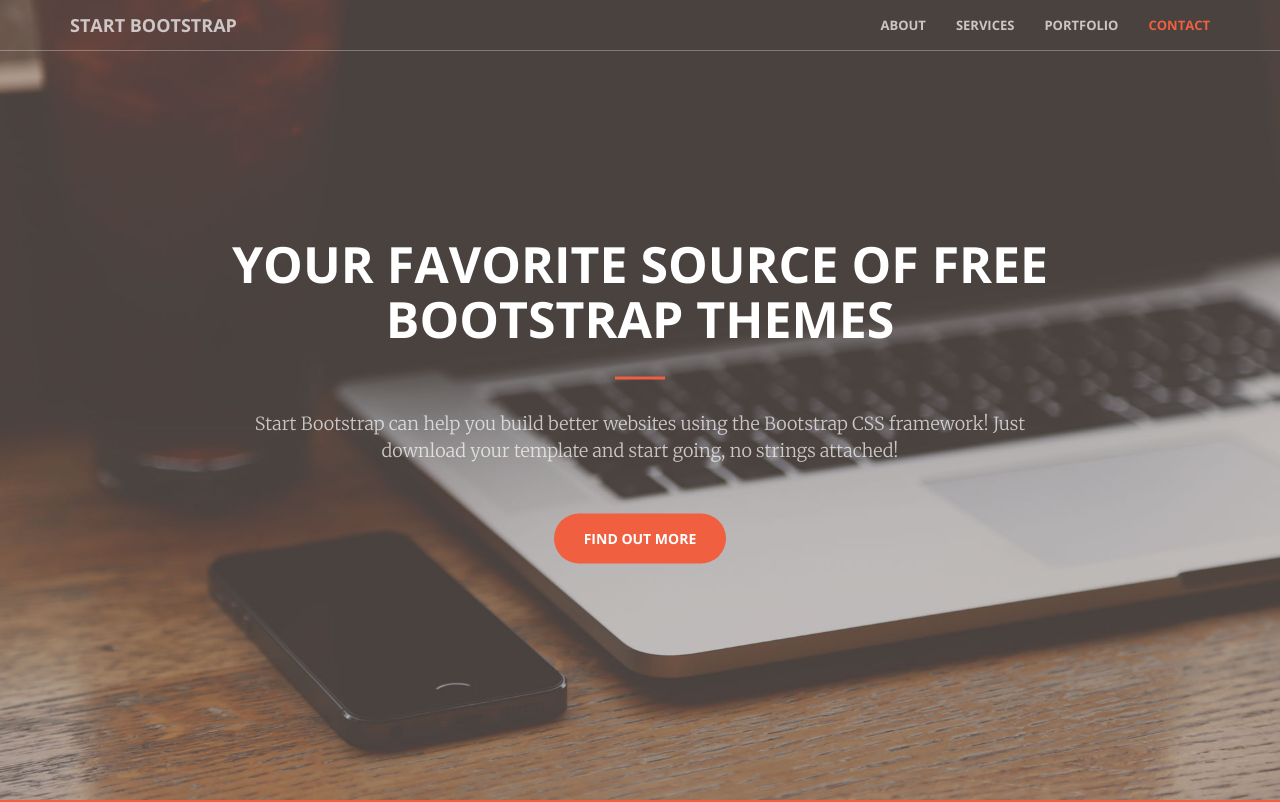
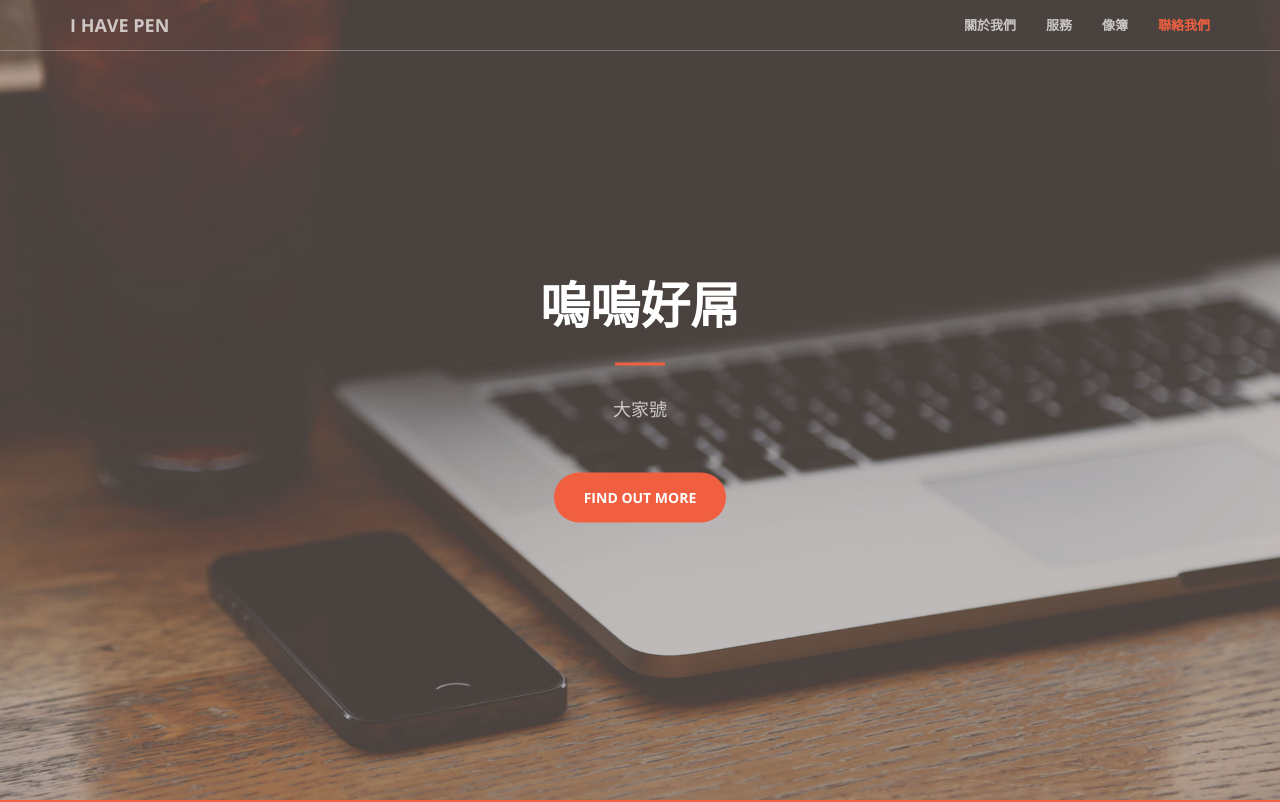
Before and after one commit to jake54132000/2266, a website: page 30678/index.html in a window 1280 px wide. Shown: the top 802 px of the page. Drawn offline with nearby package versions, Linux system fonts and the light colour scheme.

Commit message:
5456456456

```diff
--- a/30678/index.html
+++ b/30678/index.html
@@ -43,23 +43,23 @@
                 <button type="button" class="navbar-toggle collapsed" data-toggle="collapse" data-target="#bs-example-navbar-collapse-1">
                     <span class="sr-only">Toggle navigation</span> Menu <i class="fa fa-bars"></i>
                 </button>
-                <a class="navbar-brand page-scroll" href="#page-top">Start Bootstrap</a>
+                <a class="navbar-brand page-scroll" href="#page-top">i have pen</a>
             </div>
 
             <!-- Collect the nav links, forms, and other content for toggling -->
             <div class="collapse navbar-collapse" id="bs-example-navbar-collapse-1">
                 <ul class="nav navbar-nav navbar-right">
                     <li>
-                        <a class="page-scroll" href="#about">About</a>
+                        <a class="page-scroll" href="#about">關於我們</a>
                     </li>
                     <li>
-                        <a class="page-scroll" href="#services">Services</a>
+                        <a class="page-scroll" href="#services">服務</a>
                     </li>
                     <li>
-                        <a class="page-scroll" href="#portfolio">Portfolio</a>
+                        <a class="page-scroll" href="#portfolio">像簿</a>
                     </li>
                     <li>
-                        <a class="page-scroll" href="#contact">Contact</a>
+                        <a class="page-scroll" href="#contact">聯絡我們</a>
                     </li>
                 </ul>
             </div>
@@ -71,9 +71,9 @@
     <header>
         <div class="header-content">
             <div class="header-content-inner">
-                <h1 id="homeHeading">Your Favorite Source of Free Bootstrap Themes</h1>
+                <h1 id="homeHeading">嗚嗚好屌</h1>
                 <hr>
-                <p>Start Bootstrap can help you build better websites using the Bootstrap CSS framework! Just download your template and start going, no strings attached!</p>
+                <p>大家號</p>
                 <a href="#about" class="btn btn-primary btn-xl page-scroll">Find Out More</a>
             </div>
         </div>
```
Also changed, not shown: 30678/img/portfolio/thumbnails/1.jpg.
